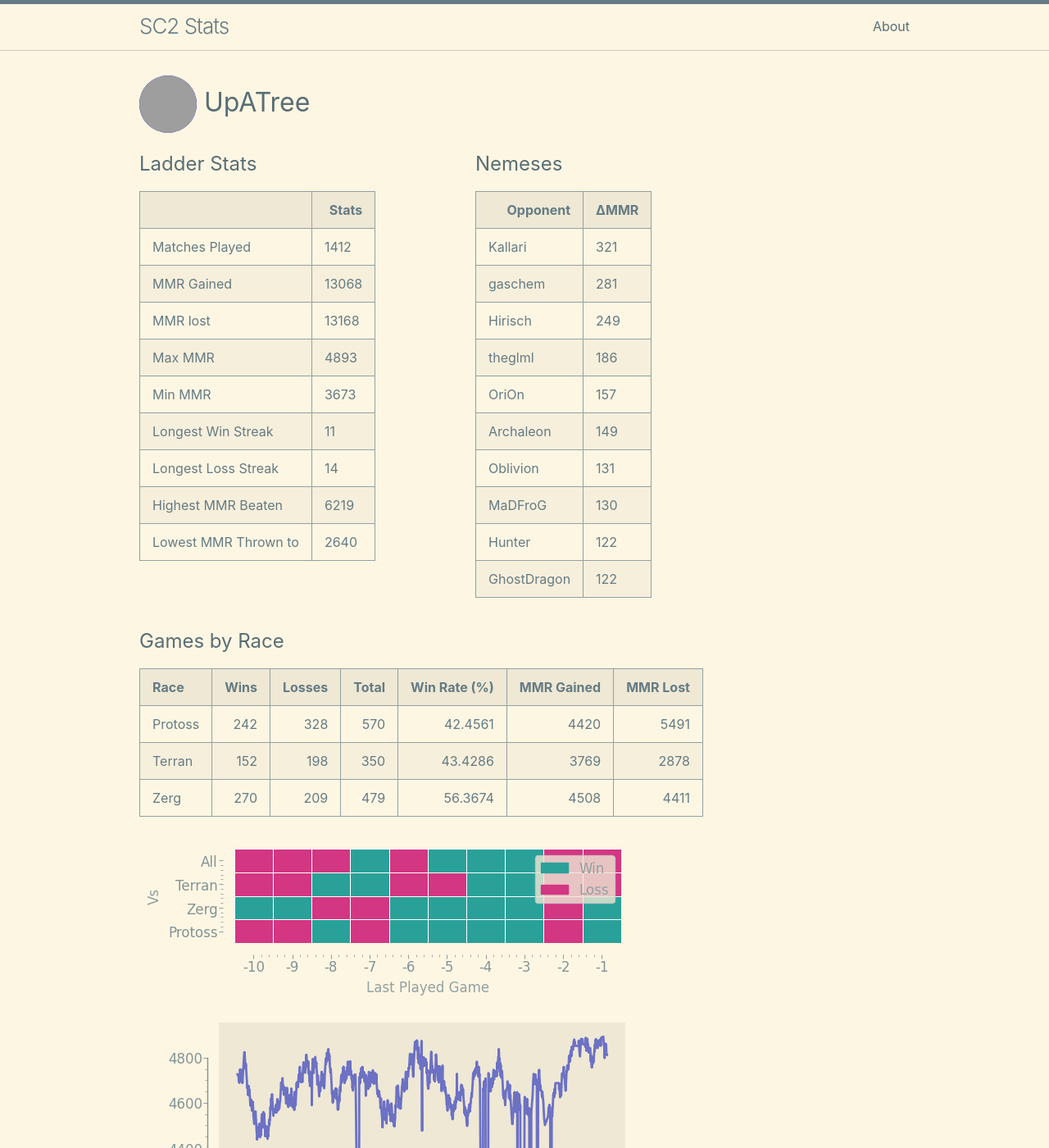
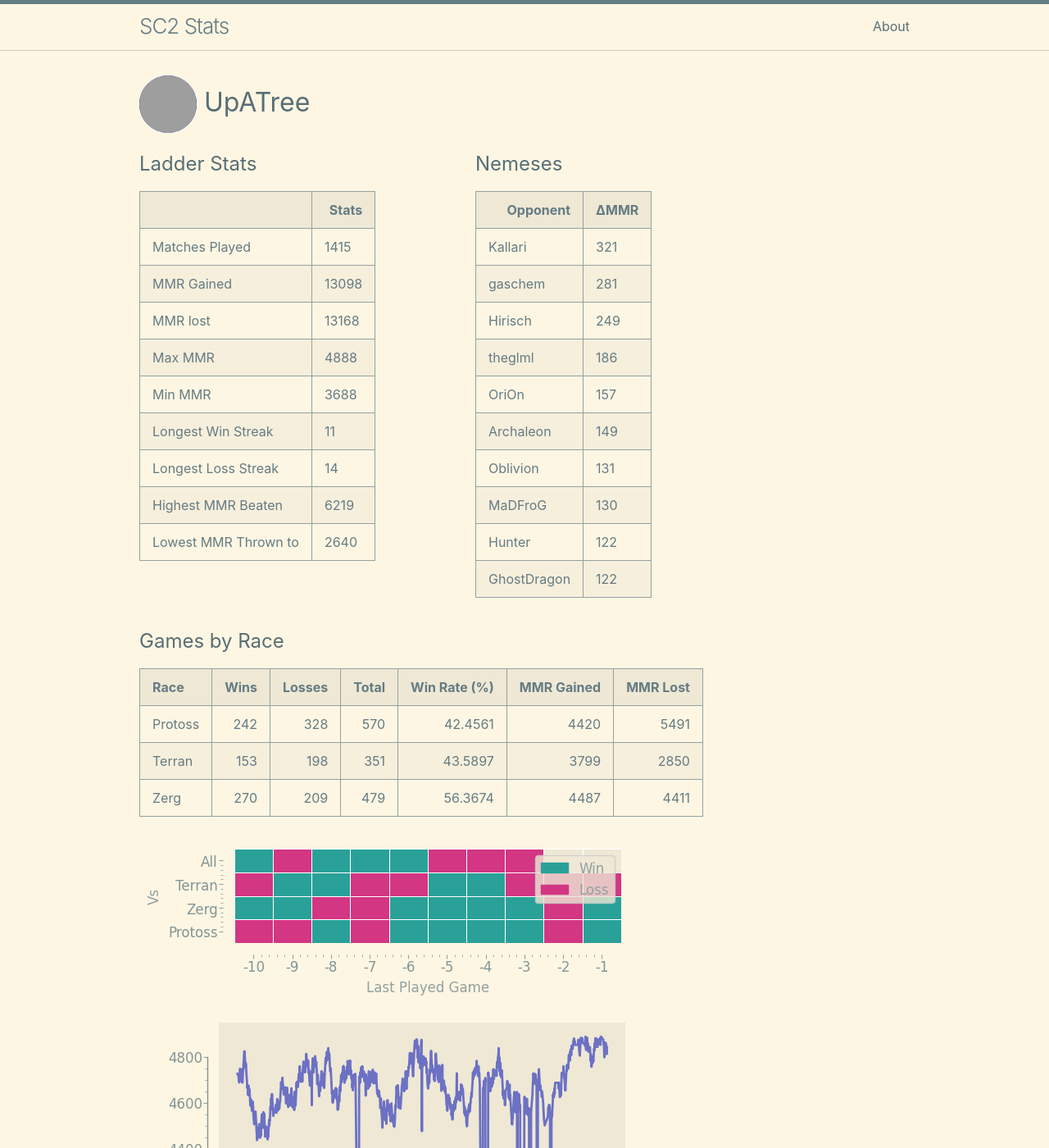
Before and after one commit to kylermurphy/UpATree, a Jekyll site: the page built from docs/index.md, in a window 1280 px wide and 1400 px high. Shown: the whole window at 82% size. Built offline with Jekyll 4.4.1, drawn with Linux system fonts in a browser that asks for light colours; grey boxes are pictures that could not be loaded.

```diff
--- a/docs/index.md
+++ b/docs/index.md
@@ -18,11 +18,11 @@ layout: home
   <tbody>
     <tr>
       <td>Matches Played</td>
-      <td>1412</td>
+      <td>1415</td>
     </tr>
     <tr>
       <td>MMR Gained</td>
-      <td>13068</td>
+      <td>13098</td>
     </tr>
     <tr>
       <td>MMR lost</td>
@@ -30,11 +30,11 @@ layout: home
     </tr>
     <tr>
       <td>Max MMR</td>
-      <td>4893</td>
+      <td>4888</td>
     </tr>
     <tr>
       <td>Min MMR</td>
-      <td>3673</td>
+      <td>3688</td>
     </tr>
     <tr>
       <td>Longest Win Streak</td>
@@ -115,8 +115,8 @@ layout: home
 | Race    |   Wins |   Losses |   Total |   Win Rate (%) |   MMR Gained |   MMR Lost |
 |:--------|-------:|---------:|--------:|---------------:|-------------:|-----------:|
 | Protoss |    242 |      328 |     570 |        42.4561 |         4420 |       5491 |
-| Terran  |    152 |      198 |     350 |        43.4286 |         3769 |       2878 |
-| Zerg    |    270 |      209 |     479 |        56.3674 |         4508 |       4411 |
+| Terran  |    153 |      198 |     351 |        43.5897 |         3799 |       2850 |
+| Zerg    |    270 |      209 |     479 |        56.3674 |         4487 |       4411 |
 
 ![Games by Race](./assets/gm_hist.png)
 
--- a/log.txt
+++ b/log.txt
@@ -604,3 +604,4 @@ Writing a log file 2025-03-22 17:31:17.
 Writing a log file 2025-03-22 17:48:14.
 Writing a log file 2025-03-22 18:28:36.
 Writing a log file 2025-03-22 18:48:27.
+Writing a log file 2025-03-22 19:17:58.
```
Also changed, not shown: docs/assets/MMR.png, docs/assets/daily.png, docs/assets/gm_hist.png, docs/assets/r_wrt.png, 1 other file.
